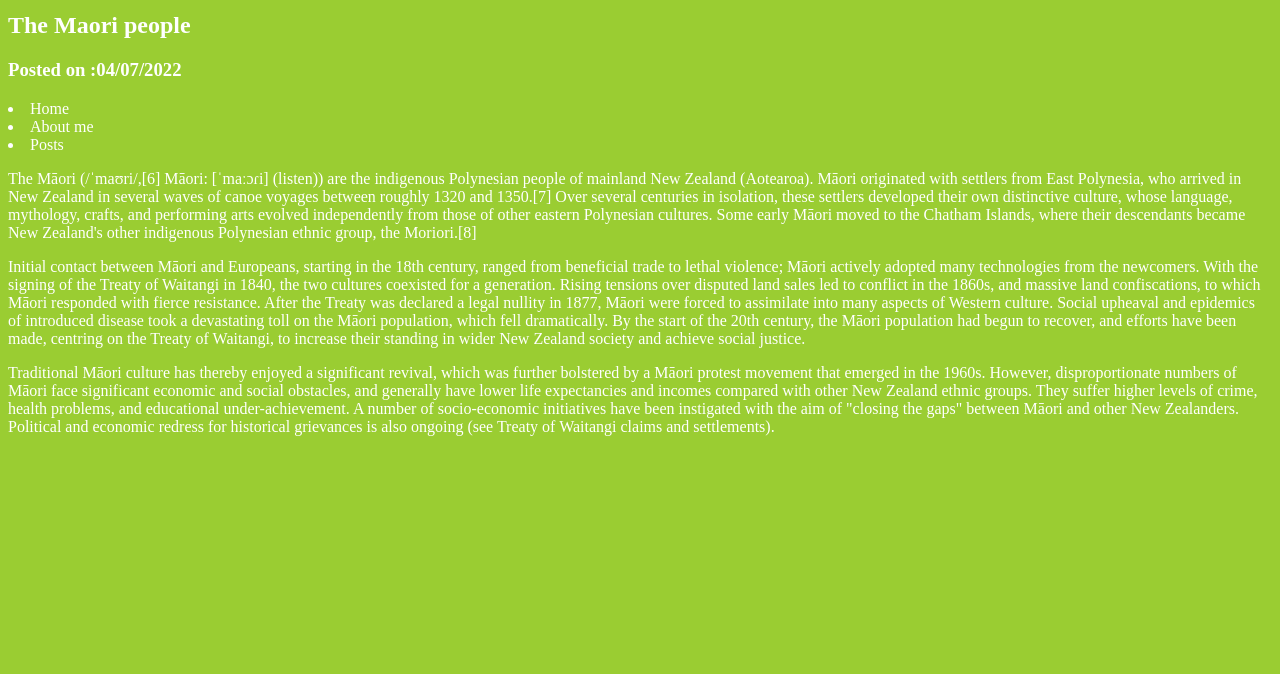
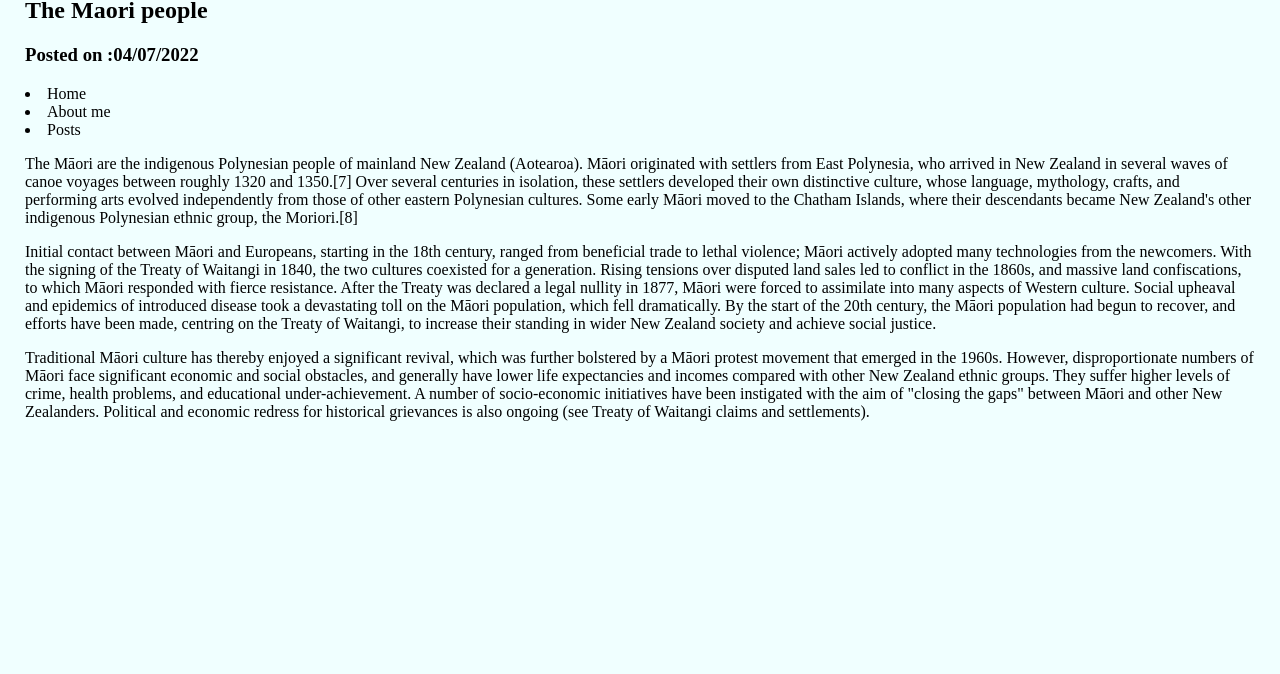
Before and after one commit to Mangereza/Inspire-In-stem, a plain HTML site: page Web/index.html in a window 1280 px wide. Shown: the part 126-800 px from the top of the page. Drawn offline with Linux system fonts and the light colour scheme.

Commit message:
index.html

```diff
--- /dev/null
+++ b/Web/css/style.css
@@ -0,0 +1,7 @@
+body{
+    margin: 25px;
+    background-color: azure;
+}
+.block{
+    color:coral;
+}
--- a/Web/index.html
+++ b/Web/index.html
@@ -1,28 +1,33 @@
 <!Doctype html>
 <html>
 <head>
-<h1>Welcome to My blog </h1></head>
-<style>
-    body{
-        background-color :yellowgreen;
-        color : white;
-    }
-</style>
+    <link rel="stylesheet" href="./css/style.css"
+<h1>Welcome to My blog </h1>
+</head>
 <body>
+    <script>
+        let name = "Mangereza Rehema";
+        let sentence = "Wecome to our site"
+        document.write(name)
+        document.write(sentence)
+        alert("helooo")
+    </script>
     <h1>Discovery Blog </h1>
     <h2>The Maori people </h2>
     <h3>Posted on :04/07/2022 </h3>
-<nav>
+<nav id="nav-1">
     <li>Home</li>
     <li>About me</li>
     <li>Posts</li>
 </nav>
-<p> The Māori (/ˈmaʊri/,[6] Māori: [ˈmaːɔɾi] (listen)) are the indigenous Polynesian people of mainland New Zealand (Aotearoa). Māori originated with settlers from East Polynesia, who arrived in New Zealand in several waves of canoe voyages between roughly 1320 and 1350.[7] Over several centuries in isolation, these settlers developed their own distinctive culture, whose language, mythology, crafts, and performing arts evolved independently from those of other eastern Polynesian cultures. Some early Māori moved to the Chatham Islands, where their descendants became New Zealand's other indigenous Polynesian ethnic group, the Moriori.[8]
+<section>
+<p>The Māori are the indigenous Polynesian people of mainland New Zealand (Aotearoa). Māori originated with settlers from East Polynesia, who arrived in New Zealand in several waves of canoe voyages between roughly 1320 and 1350.[7] Over several centuries in isolation, these settlers developed their own distinctive culture, whose language, mythology, crafts, and performing arts evolved independently from those of other eastern Polynesian cultures. Some early Māori moved to the Chatham Islands, where their descendants became New Zealand's other indigenous Polynesian ethnic group, the Moriori.[8]
     </p>
 <p>Initial contact between Māori and Europeans, starting in the 18th century, ranged from beneficial trade to lethal violence; Māori actively adopted many technologies from the newcomers. With the signing of the Treaty of Waitangi in 1840, the two cultures coexisted for a generation. Rising tensions over disputed land sales led to conflict in the 1860s, and massive land confiscations, to which Māori responded with fierce resistance. After the Treaty was declared a legal nullity in 1877, Māori were forced to assimilate into many aspects of Western culture. Social upheaval and epidemics of introduced disease took a devastating toll on the Māori population, which fell dramatically. By the start of the 20th century, the Māori population had begun to recover, and efforts have been made, centring on the Treaty of Waitangi, to increase their standing in wider New Zealand society and achieve social justice.
     </p>
 <p> Traditional Māori culture has thereby enjoyed a significant revival, which was further bolstered by a Māori protest movement that emerged in the 1960s. However, disproportionate numbers of Māori face significant economic and social obstacles, and generally have lower life expectancies and incomes compared with other New Zealand ethnic groups. They suffer higher levels of crime, health problems, and educational under-achievement. A number of socio-economic initiatives have been instigated with the aim of "closing the gaps" between Māori and other New Zealanders. Political and economic redress for historical grievances is also ongoing (see Treaty of Waitangi claims and settlements).
     </p>
+</section>
 </body>
 
 </html>
```
Also changed, not shown: 1 other file.
